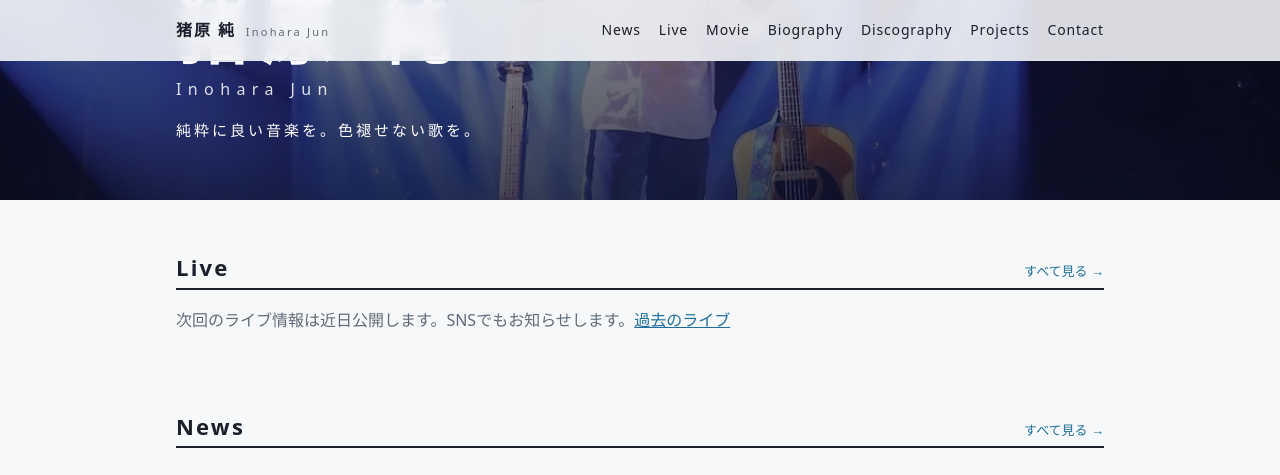
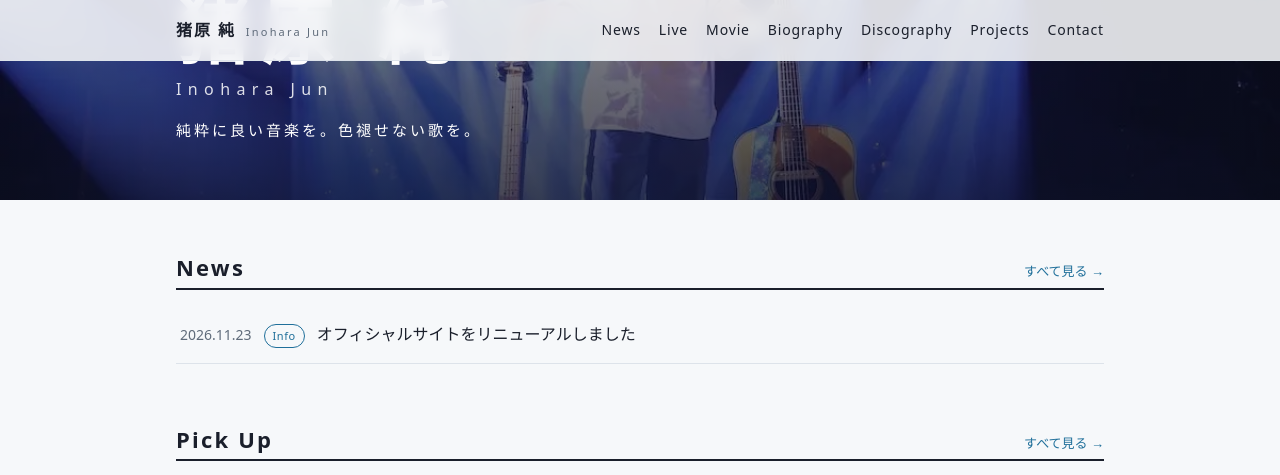
Before and after one commit to kuzuboshi4mind-sudo/inohara-jun-web, a Jekyll site: the page built from index.html, in a window 1280 px wide and 1400 px high, scrolled down 323 px. Shown: the top 475 px of the window. Built offline with Jekyll 4.4.1, drawn with Linux system fonts in a browser that asks for light colours; some of the changed text lies outside the part shown; grey boxes are pictures that could not be loaded.

Commit message:
トップページの並びを News → Pick Up（一推し動画）→ Live → Release に変更
- 動画一覧に pickup: true を付けた動画をトップに表示（1本目は大きく、残りは横並び）
- 初期の一推し：ガブリエルのオーボエ／電話に入って…／花のように／からっぽ
- 「Showreel」と表記されていた動画（1JYO3SM-xeU）を正しい曲名に修正
- 管理画面（Pages CMS）の動画に「Pick Up に表示」スイッチを追加

Co-Authored-By: Claude Opus 5.5 <noreply@anthropic.com>
Claude-Session: https://claude.ai/code/session_01BVfJnKyWDvJ6dzwzrQPDLV

```diff
--- a/_config.yml
+++ b/_config.yml
@@ -15,8 +15,6 @@ author: "Jun Inohara"
 web3forms_key: ""
 contact_email: ""      # フォームを使わない場合のみ、表示するメールアドレス
 
-# トップに表示する YouTube 動画のID（https://youtu.be/XXXX の XXXX 部分）
-featured_youtube_id: "1JYO3SM-xeU"   # Showreel
 
 # OGP（SNSでシェアされたときの画像）
 image: /assets/img/ogp.jpg
--- a/assets/css/style.css
+++ b/assets/css/style.css
@@ -169,3 +169,14 @@ img{max-width:100%;height:auto}
 .contact-form button{justify-self:start;border:0;cursor:pointer;font:inherit;font-weight:700}
 .hp{display:none}
 .live-info{font-weight:400}
+
+/* トップページ「Pick Up」動画：1本目を大きく、残りを横並び */
+.pickup { display: grid; grid-template-columns: repeat(3, 1fr); gap: 28px 20px; }
+.pickup-item { margin: 0; min-width: 0; }
+.pickup-item .yt { max-width: none; width: 100%; margin: 0; }
+.pickup-item.is-main { grid-column: 1 / -1; }
+.pickup-item figcaption { margin-top: 8px; font-size: .85rem; line-height: 1.6; color: var(--muted, #667); }
+.pickup-item.is-main figcaption { font-size: .95rem; }
+@media (max-width: 720px) {
+  .pickup { grid-template-columns: 1fr; gap: 24px; }
+}
--- a/index.html
+++ b/index.html
@@ -12,6 +12,27 @@ body_class: home
 </section>
 
 <section class="wrap section">
+  <div class="section-head"><h2>News</h2><a href="{{ '/news/' | relative_url }}">すべて見る →</a></div>
+  {% assign latest = site.posts | slice: 0, 5 %}
+  {% include post-list.html posts=latest %}
+</section>
+
+{% assign picks = site.data.videos | where: "pickup", true %}
+{% if picks.size > 0 %}
+<section class="wrap section">
+  <div class="section-head"><h2>Pick Up</h2><a href="{{ '/movie/' | relative_url }}">すべて見る →</a></div>
+  <div class="pickup">
+  {% for v in picks %}
+    <figure class="pickup-item{% if forloop.first %} is-main{% endif %}">
+      {% include youtube.html id=v.id title=v.title %}
+      <figcaption>{{ v.title }}</figcaption>
+    </figure>
+  {% endfor %}
+  </div>
+</section>
+{% endif %}
+
+<section class="wrap section">
   <div class="section-head"><h2>Live</h2><a href="{{ '/live/' | relative_url }}">すべて見る →</a></div>
   {% assign lives = site.lives | sort: "date" %}{% assign shown = 0 %}
   {% for l in lives %}{% assign d = l.date | date: "%Y-%m-%d" %}
@@ -21,19 +42,6 @@ body_class: home
 </section>
 
 <section class="wrap section">
-  <div class="section-head"><h2>News</h2><a href="{{ '/news/' | relative_url }}">すべて見る →</a></div>
-  {% assign latest = site.posts | slice: 0, 5 %}
-  {% include post-list.html posts=latest %}
-</section>
-
-{% if site.featured_youtube_id != "" %}
-<section class="wrap section">
-  <div class="section-head"><h2>Movie</h2><a href="{{ '/movie/' | relative_url }}">すべて見る →</a></div>
-  {% include youtube.html id=site.featured_youtube_id title="Showreel" %}
-</section>
-{% endif %}
-
-<section class="wrap section">
   <div class="section-head"><h2>Release</h2><a href="{{ '/discography/' | relative_url }}">すべて見る →</a></div>
   <a class="release-card" href="{{ '/discography/' | relative_url }}">
     <img src="{{ '/assets/img/cover-ensemble.webp' | relative_url }}" alt="ensemble" loading="lazy" width="160" height="160">
```
Also changed, not shown: _data/videos.yml (+5 -4 lines), .pages.yml.
